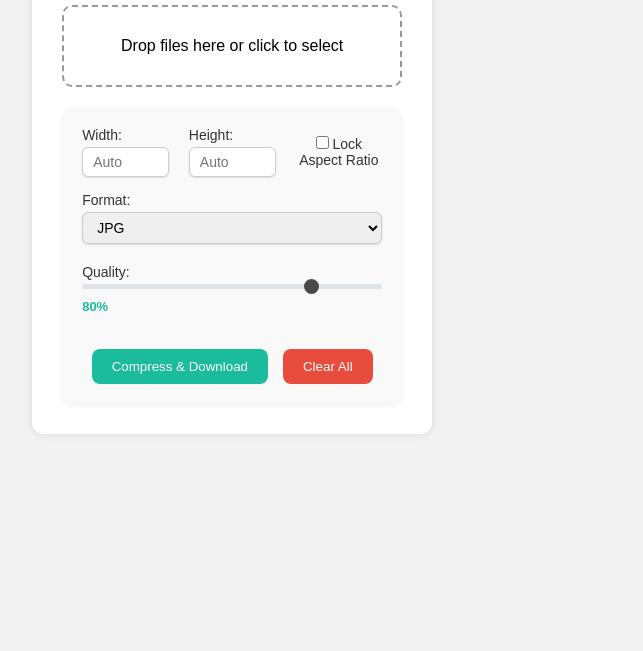
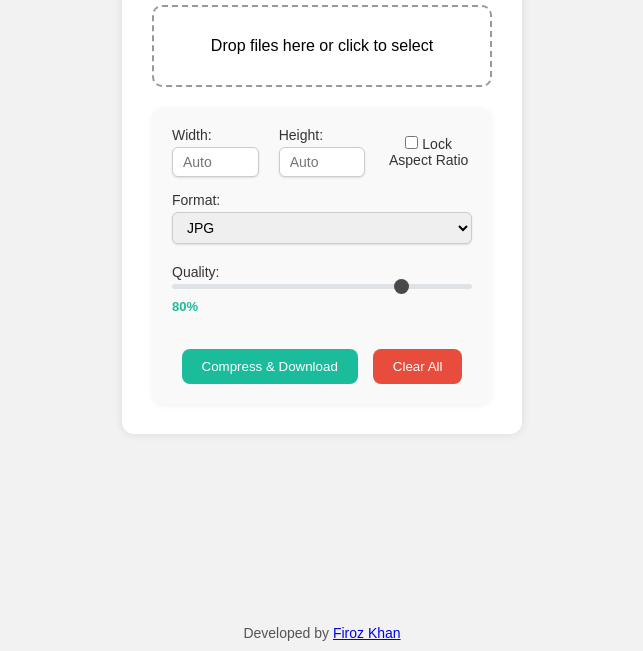
Before and after one commit to Firozkcode/Image-compressor, a plain HTML site: page index.html in a window 1280 px wide. Shown: the part 149-800 px from the top of the page, without its empty margins (318-961 px from the left). Drawn offline with Linux system fonts and the light colour scheme.

Commit message:
Update style.css

```diff
--- a/style.css
+++ b/style.css
@@ -424,3 +424,13 @@ button {
       width: 0;
     }
   }
+
+  footer{
+    margin-top: 20px;
+    font-size: 14px;
+    color: #555;
+    text-align: center;
+    padding: 10px;
+    position: absolute;
+    bottom: 0;;
+  }
```
